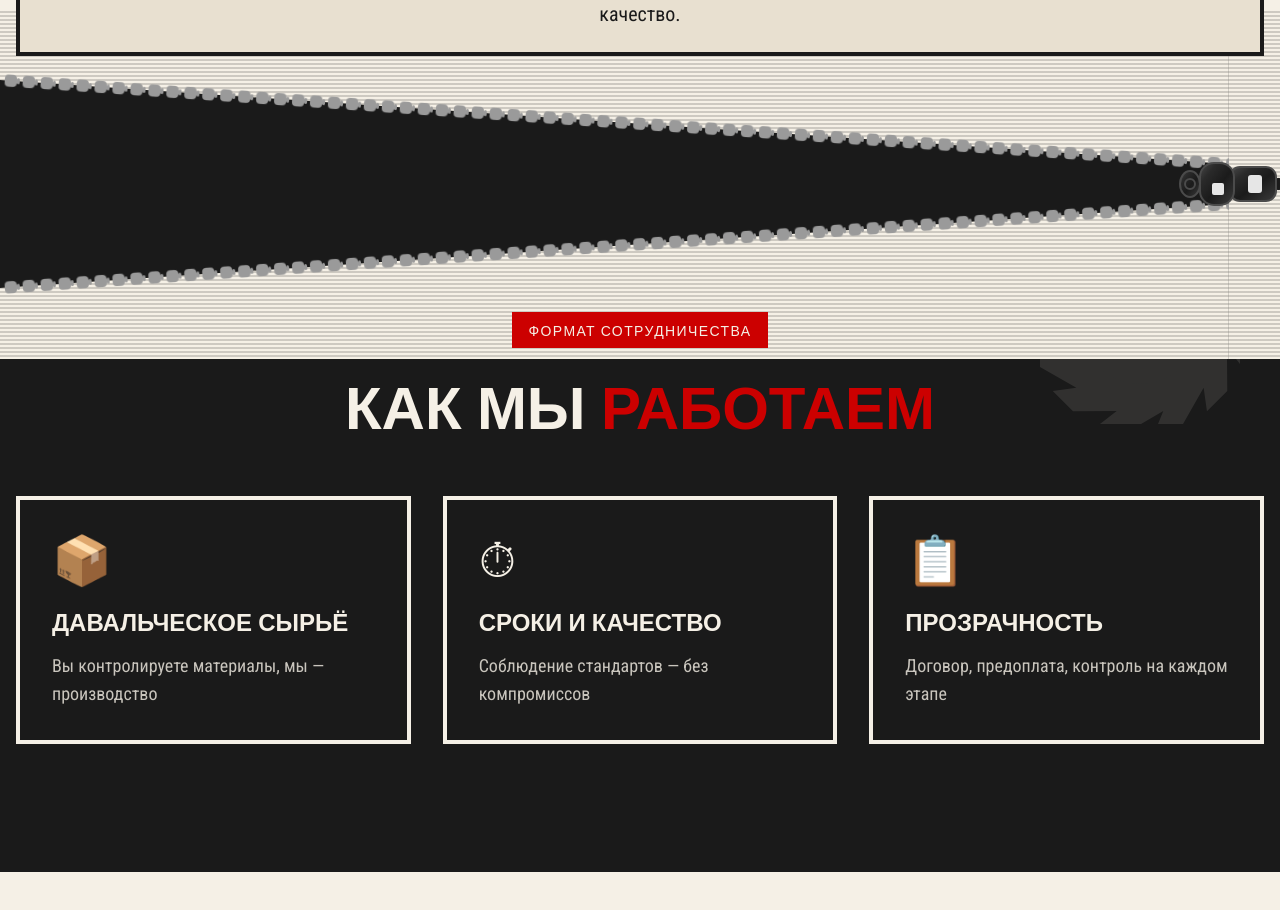
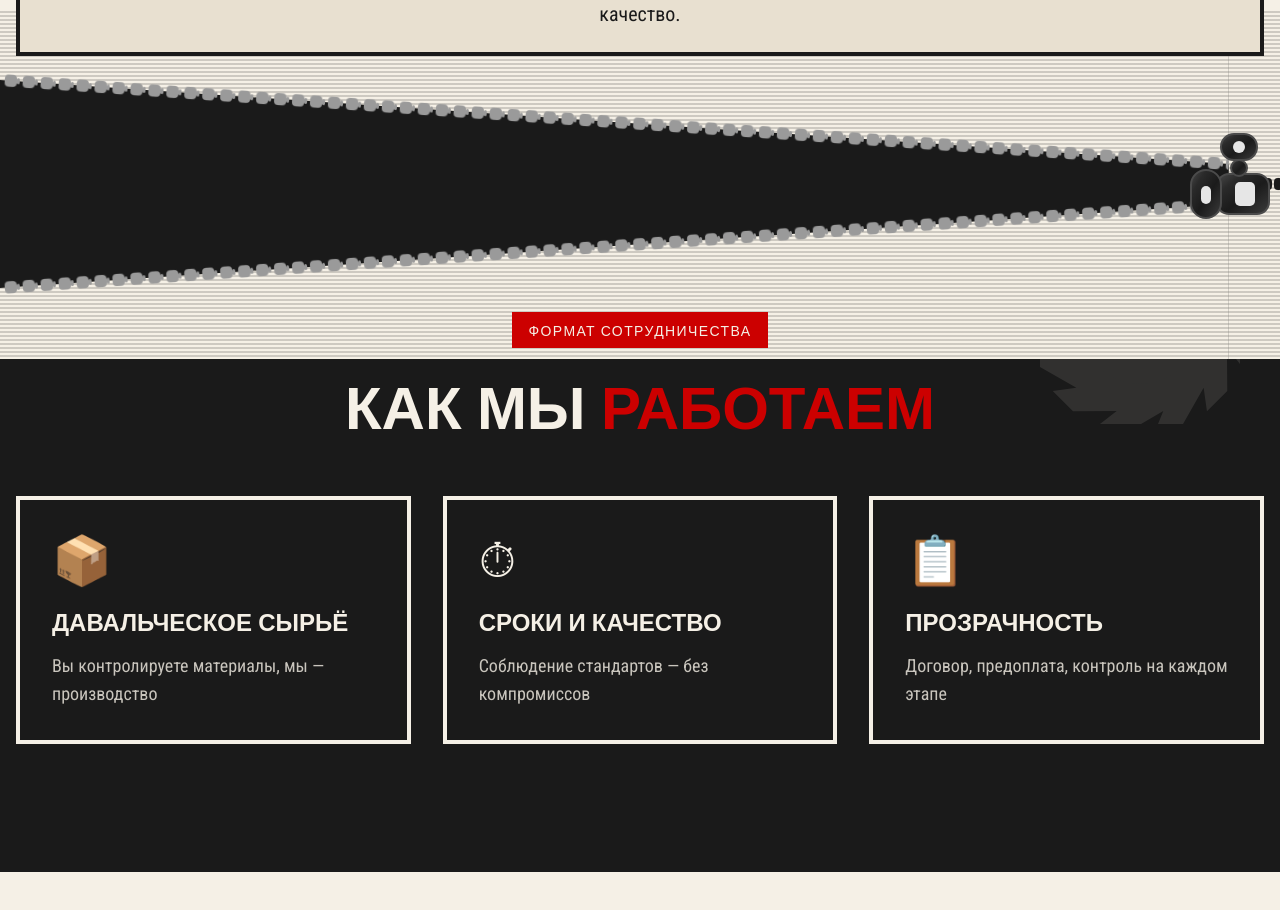
Before and after one commit to spbotdel/sewing, a Next.js app: page / in a window 1280 px wide. Shown: the part 1821-2731 px from the top of the page. Built offline with nearby package versions, Linux system fonts and the light colour scheme.

Commit message:
Redraw zipper slider to match reference

```diff
--- a/components/zipper-divider.tsx
+++ b/components/zipper-divider.tsx
@@ -373,9 +373,9 @@ export function ZipperDivider({ fromTheme, toTheme }: ZipperDividerProps) {
           }}
         >
           <svg
-            width="110"
-            height="70"
-            viewBox="0 0 110 70"
+            width="120"
+            height="120"
+            viewBox="0 0 120 120"
             fill="none"
             style={{
               overflow: "visible",
@@ -394,40 +394,50 @@ export function ZipperDivider({ fromTheme, toTheme }: ZipperDividerProps) {
               </linearGradient>
             </defs>
             <rect
-              x="8"
-              y="18"
-              width="46"
-              height="34"
-              rx="10"
+              x="20"
+              y="30"
+              width="52"
+              height="40"
+              rx="12"
               fill={`url(#${sliderGradientId})`}
               stroke={sliderEdge}
               strokeWidth="2"
             />
             <rect
-              x="50"
-              y="14"
-              width="34"
-              height="42"
-              rx="14"
+              x="68"
+              y="26"
+              width="30"
+              height="48"
+              rx="15"
               fill={`url(#${sliderGradientId})`}
               stroke={sliderEdge}
               strokeWidth="2"
             />
             <rect
-              x="84"
-              y="22"
-              width="20"
+              x="42"
+              y="68"
+              width="16"
+              height="16"
+              rx="8"
+              fill={`url(#${sliderGradientId})`}
+              stroke={sliderEdge}
+              strokeWidth="2"
+            />
+            <rect
+              x="32"
+              y="84"
+              width="36"
               height="26"
               rx="13"
               fill={`url(#${sliderGradientId})`}
               stroke={sliderEdge}
               strokeWidth="2"
             />
-            <circle cx="94" cy="35" r="5" fill="none" stroke={sliderEdge} strokeWidth="2" />
-            <rect x="22" y="26" width="14" height="18" rx="3" fill={sliderSlot} />
-            <rect x="60" y="24" width="12" height="12" rx="2" fill={sliderSlot} />
+            <circle cx="50" cy="97" r="6" fill={sliderSlot} />
+            <rect x="34" y="38" width="20" height="24" rx="5" fill={sliderSlot} />
+            <rect x="78" y="40" width="10" height="18" rx="5" fill={sliderSlot} />
             <path
-              d="M12 22 L82 22"
+              d="M24 34 L90 34"
               stroke={`url(#${sliderHighlightId})`}
               strokeWidth="2"
               strokeLinecap="round"
```
